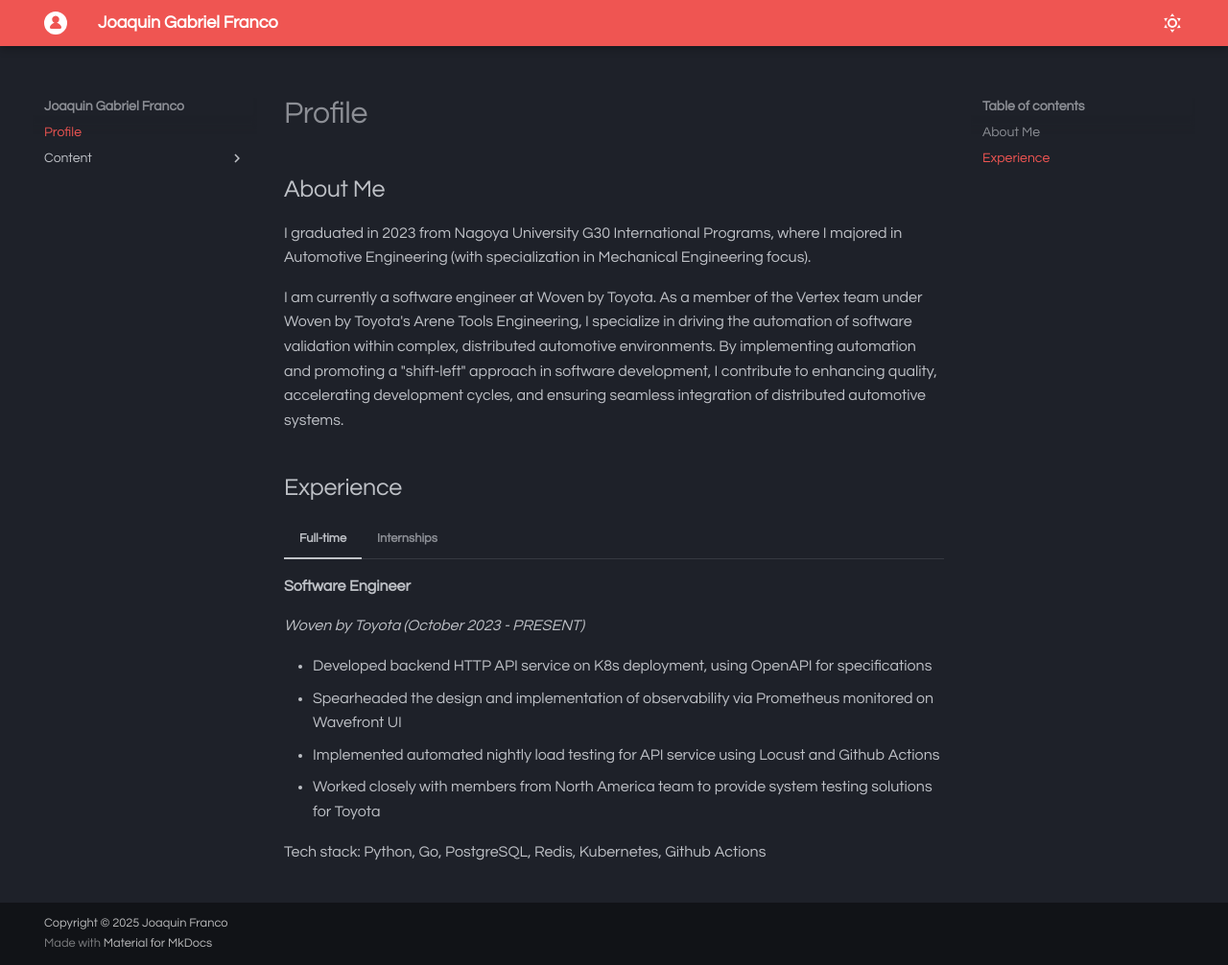
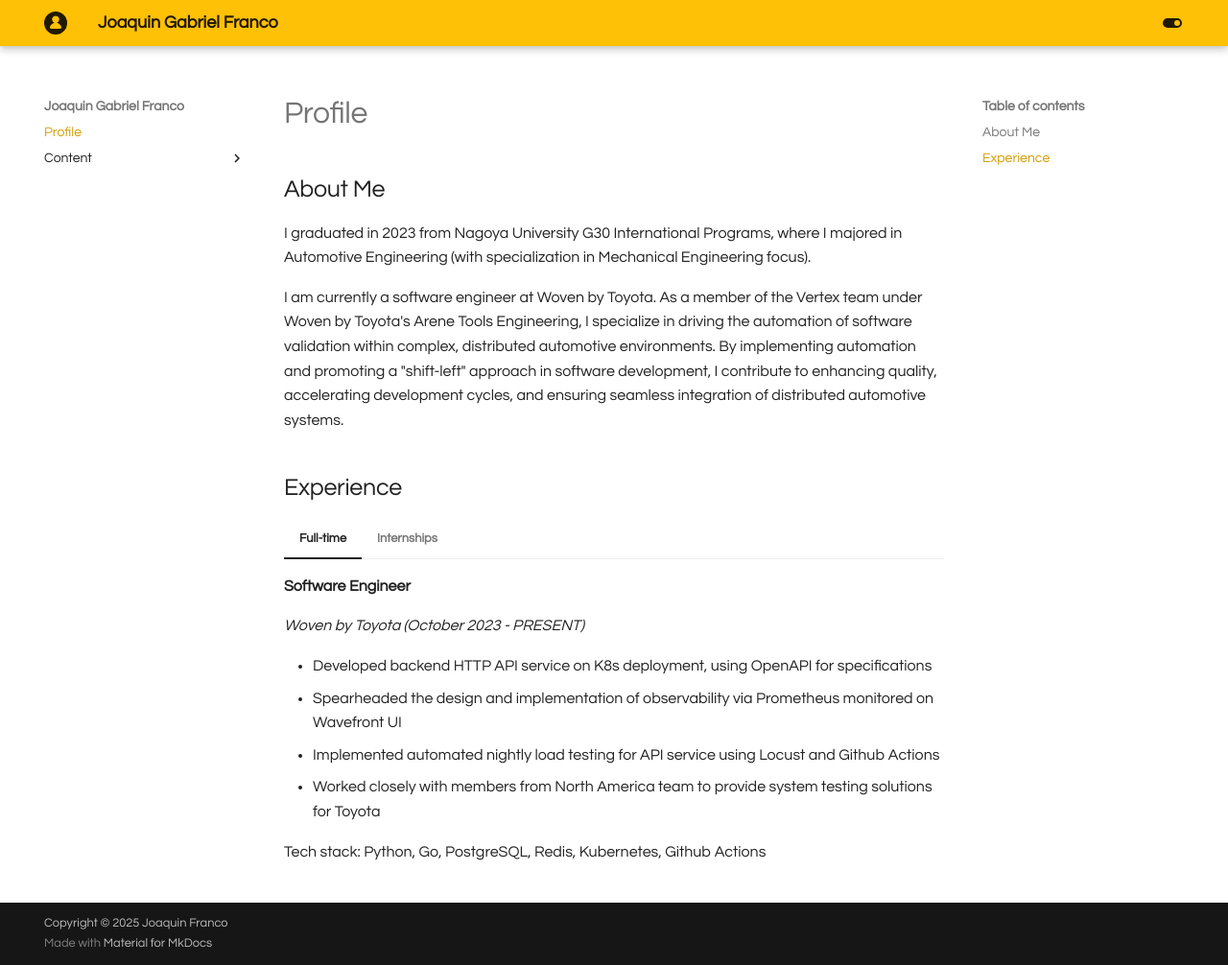
Before and after one commit to jgfranco17/portfolio, an MkDocs documentation site: the page built from docs/index.md, in a window 1280 px wide and 1006 px high. Shown: the whole window at 96% size. Built offline with MkDocs 1.6.1 and Material for MkDocs 9.7.7, drawn with Linux system fonts in a browser that asks for light colours.

Commit message:
fix: change color scheme to orange

```diff
--- a/mkdocs.yml
+++ b/mkdocs.yml
@@ -8,26 +8,34 @@ theme:
     logo: octicons/feed-person-16
   palette:
     # Dark Mode
-    - scheme: slate
+    - media: "(prefers-color-scheme: dark)"
+      scheme: slate
       toggle:
-        icon: material/weather-sunny
-        name: Dark mode
-      primary: red
-      accent: deep orange
+        icon: material/toggle-switch-off-outline
+        name: Switch to light mode
+      primary: deep orange
+      accent: orange
     # Light Mode
-    - scheme: default
+    - media: "(prefers-color-scheme: light)"
+      scheme: default
       toggle:
-        icon: material/weather-night
-        name: Light mode
-      primary: red
-      accent: deep orange
+        icon: material/toggle-switch
+        name: Switch to dark mode
+      primary: amber
+      accent: amber
   nav:
     - Home: index.md
     - Content: docs/content/
   features:
+    - announce.dismiss
+    - content.code.annotate
+    - content.code.copy
+    - content.tabs.link
     - navigation.instant
+    - navigation.indexes
+    - navigation.tracking
     - search.highlight
-    - content.code.annotate
+    - search.suggest
   nav_style: primary
   highlightjs: true
   hljs_languages:
```
